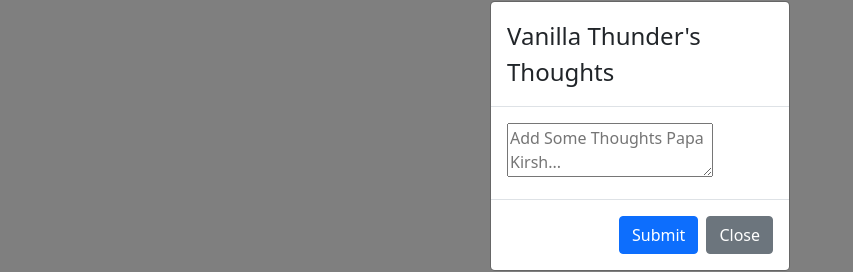
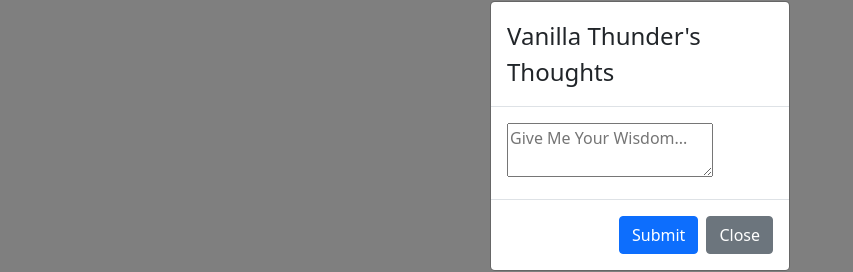
Before and after one commit to 21grahams/davidOfWisdom, a React app: page / in a window 1280 px wide. Both pictures are taken after a click on the button "Add New Slang". Shown: the part 264-536 px from the top of the page, without its empty margins (0-853 px from the left). Built offline with nearby package versions, Linux system fonts and the light colour scheme; the HTML template or start-up script is replaced by a standard one.

Commit message:
finalized placeholder text in modal

```diff
--- a/client/src/components/ModalHome.jsx
+++ b/client/src/components/ModalHome.jsx
@@ -82,7 +82,7 @@ class ModalHome extends React.Component {
             <textarea
               className="PostDescription"
               name="description"
-              placeholder="Add Some Thoughts Papa Kirsh..."
+              placeholder="Give Me Your Wisdom..."
               value={this.state.description}
               onChange={this.handlePost}
             ></textarea>
```
Also changed, not shown: 1 other file (tests, documents, lock files or other folders).
